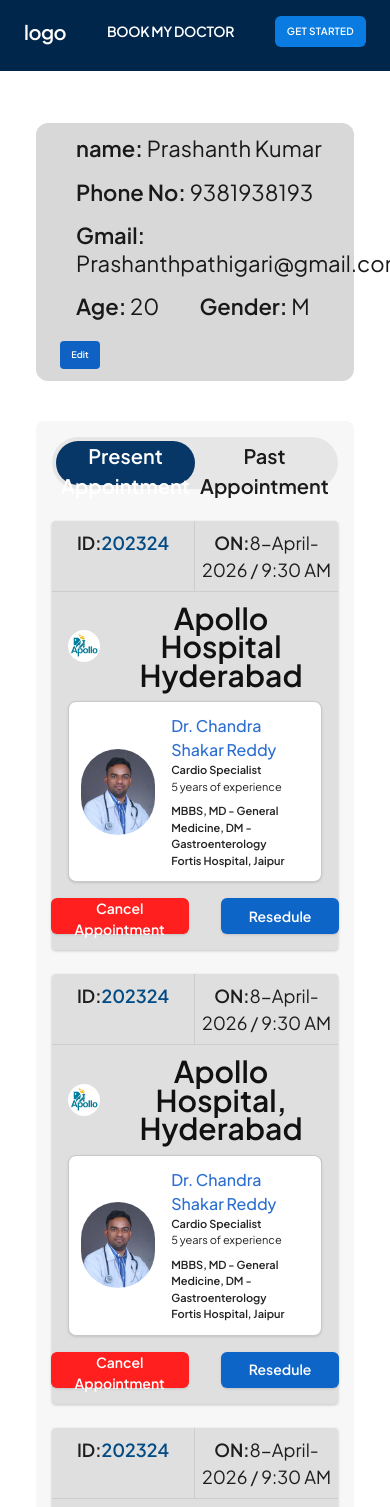
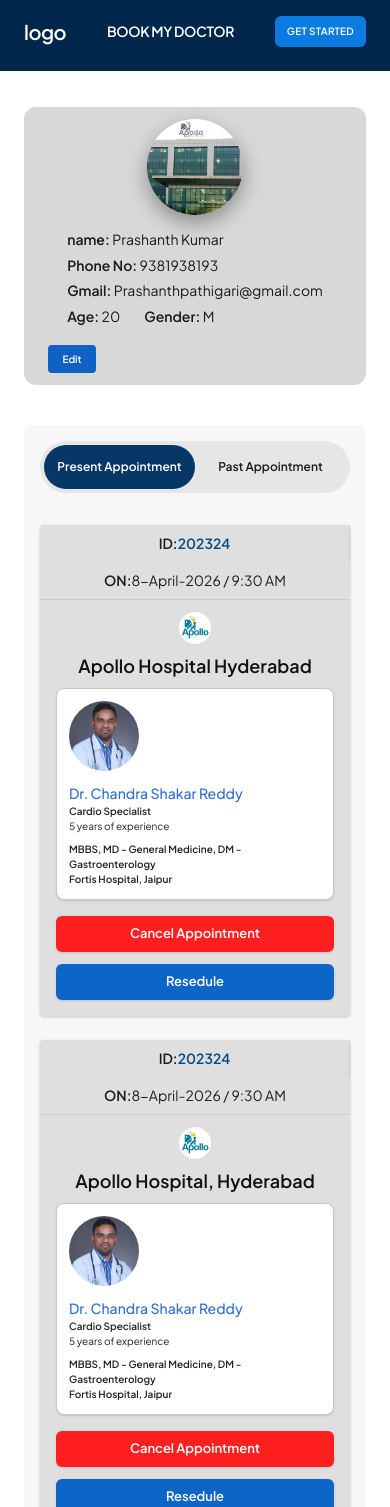
Before and after one commit to Altusd2d/appointoHealth, a Next.js app: page /user-dashboard in a window 390 px wide. Shown: the top 1507 px of the page. Built offline with nearby package versions, Linux system fonts and the light colour scheme.

Commit message:
added responsiveness for userdashboard

```diff
--- a/src/app/user-dashboard/page.tsx
+++ b/src/app/user-dashboard/page.tsx
@@ -91,11 +91,11 @@
   const [activeTab, setActiveTab] = useState<"present" | "past">("present");
 
   return (
-    <main className="min-h-screen  px-4 py-8 md:px-10 ">
-      <section className="mx-auto max-w-[860px] rounded-[8px]  p-5  md:p-8">
+    <main className="min-h-screen px-3 py-6 sm:px-4 sm:py-8 md:px-10">
+      <section className="mx-auto max-w-[860px] rounded-[8px] p-3 sm:p-5 md:p-8">
         <div className="flex flex-col gap-5 md:flex-row md:items-start md:justify-between bg-[#d8d8d8] py-3 px-6 rounded-xl">
-          <div className="flex items-center gap-4 md:gap-6">
-            <div className="h-[130px] w-[130px] overflow-hidden rounded-full shadow-[0_8px_20px_rgba(0,0,0,0.35)]">
+          <div className="flex items-center gap-4 md:gap-6 max-sm:flex-col justify-center">
+            <div className="h-[96px] w-[96px] overflow-hidden rounded-full shadow-[0_8px_20px_rgba(0,0,0,0.35)] sm:h-[110px] sm:w-[110px] md:h-[130px] md:w-[130px]">
               <Image
                 src="/hospital/apollo.jpg"
                 alt="Patient profile"
@@ -104,7 +104,7 @@
                 className="h-full w-full object-cover"
               />
             </div>
-            <div className="space-y-4 text-[22px] leading-tight text-[#191919]">
+            <div className="space-y-2 sm:space-y-3 md:space-y-4 text-[14px] leading-tight text-[#191919] sm:text-[17px] md:text-[22px]">
               <p>
                 <span className="font-semibold">name:</span> Prashanth Kumar
               </p>
@@ -115,7 +115,7 @@
                 <span className="font-semibold">Gmail:</span>{" "}
                 Prashanthpathigari@gmail.com
               </p>
-              <p className="space-x-10">
+              <p className="flex flex-wrap items-center gap-x-6 gap-y-1 md:gap-x-10">
                 <span>
                   <span className="font-semibold">Age:</span> 20
                 </span>
@@ -125,7 +125,7 @@
               </p>
             </div>
           </div>
-          <button className="h-7 w-10 rounded-sm bg-[#0f62c3] text-[9px] font-semibold text-white">
+          <button className="h-7 w-12 max-sm:text-center rounded-sm bg-[#0f62c3] text-[10px] font-semibold text-white">
             Edit
           </button>
         </div>
@@ -134,7 +134,7 @@
           <div className="flex rounded-full bg-[#e6e6e6] p-1">
             <button
               onClick={() => setActiveTab("present")}
-              className={`h-11 w-1/2 rounded-full text-[20px] font-semibold ${
+              className={`h-11 w-1/2 rounded-full px-2 text-[12px] font-semibold sm:text-[15px] md:text-[20px] ${
                 activeTab === "present"
                   ? "bg-[#073766] text-white"
                   : "text-[#1b1b1b]"
@@ -144,7 +144,7 @@
             </button>
             <button
               onClick={() => setActiveTab("past")}
-              className={`h-11 w-1/2 rounded-full text-[20px] font-semibold ${
+              className={`h-11 w-1/2 rounded-full px-2 text-[12px] font-semibold sm:text-[15px] md:text-[20px] ${
                 activeTab === "past"
                   ? "bg-[#073766] text-white"
                   : "text-[#1b1b1b]"
@@ -161,7 +161,7 @@
                   key={`${appointment.id}-${index}`}
                   className="rounded-[4px] bg-[#dfdfdf] pb-4 shadow-[0_1px_3px_rgba(0,0,0,0.2)]"
                 >
-                  <div className="grid grid-cols-2 border-b border-[#cdcdcd] text-center text-[18px] font-semibold text-[#1d1d1d]">
+                  <div className="grid grid-cols-1 border-b border-[#cdcdcd] text-center text-[14px] font-semibold text-[#1d1d1d] sm:grid-cols-2 sm:text-[16px] md:text-[18px]">
                     <p className="border-r border-[#cdcdcd] py-2">
                       ID:
                       <span className="text-[#034b85]">{appointment.id}</span>
@@ -175,7 +175,7 @@
                   </div>
 
                   <div className="px-4 pt-3">
-                    <div className="flex items-center justify-center gap-5">
+                    <div className="flex flex-wrap items-center justify-center gap-3 sm:gap-5">
                       <Image
                         src={appointment.logo}
                         alt="Hospital logo"
@@ -183,7 +183,7 @@
                         height={32}
                         className="h-8 w-auto object-contain rounded-full"
                       />
-                      <h3 className="px-2 text-center text-[30px] font-semibold leading-[0.95] text-[#111111] md:text-[23px]">
+                      <h3 className="px-2 text-center text-[18px] font-semibold leading-[1.1] text-[#111111] sm:text-[21px] md:text-[23px]">
                         {appointment.hospital}
                       </h3>
                       {/* <button className="h-8 rounded border border-[#8a8a8a] bg-white px-3 text-[14px] font-semibold text-[#0b2a4d] shadow">
@@ -191,16 +191,16 @@
                       </button> */}
                     </div>
 
-                    <div className="mx-auto mt-3 flex max-w-[560px] items-center gap-4 rounded-[8px] border border-[#c8c8c8] bg-white  p-3 shadow">
+                    <div className="mx-auto mt-3 flex max-w-[560px] flex-wrap items-start gap-3 rounded-[8px] border border-[#c8c8c8] bg-white p-3 shadow sm:flex-nowrap sm:items-center sm:gap-4">
                       <Image
                         src={appointment.doctorPhoto}
                         alt={appointment.doctor}
                         width={86}
                         height={86}
-                        className="h-[86px] w-[86px] rounded-full object-cover"
+                        className="h-[70px] w-[70px] rounded-full object-cover sm:h-[86px] sm:w-[86px]"
                       />
-                      <div className="text-[11px] text-[#222]">
-                        <p className="text-[16px] text-[#2c6fd1] font-medium">
+                      <div className="text-[10px] text-[#222] sm:text-[11px]">
+                        <p className="text-[14px] text-[#2c6fd1] font-medium sm:text-[16px]">
                           {appointment.doctor}
                         </p>
                         <p className="font-semibold">{appointment.specialty}</p>
@@ -214,11 +214,11 @@
                       </div>
                     </div>
 
-                    <div className="mt-4 flex items-center justify-center gap-8">
-                      <button className="h-9 rounded-md bg-[#ff1f1f] px-6 text-[14px] font-semibold text-white shadow">
+                    <div className="mt-4 flex flex-wrap items-center justify-center gap-3 sm:gap-8">
+                      <button className="h-9 w-full rounded-md bg-[#ff1f1f] px-5 text-[13px] font-semibold text-white shadow sm:w-auto sm:px-6 sm:text-[14px]">
                         Cancel Appointment
                       </button>
-                      <button className="h-9 rounded-md bg-[#0d65c8] px-7 text-[14px] font-semibold text-white shadow">
+                      <button className="h-9 w-full rounded-md bg-[#0d65c8] px-7 text-[13px] font-semibold text-white shadow sm:w-auto sm:text-[14px]">
                         Resedule
                       </button>
                     </div>
@@ -233,7 +233,7 @@
                   key={`${appointment.id}-past-${index}`}
                   className="rounded-[4px] bg-[#dfdfdf] pb-4 shadow-[0_1px_3px_rgba(0,0,0,0.2)]"
                 >
-                  <div className="grid grid-cols-2 border-b border-[#cdcdcd] text-center text-[18px] font-semibold text-[#1d1d1d]">
+                  <div className="grid grid-cols-1 border-b border-[#cdcdcd] text-center text-[14px] font-semibold text-[#1d1d1d] sm:grid-cols-2 sm:text-[16px] md:text-[18px]">
                     <p className="border-r border-[#cdcdcd] py-2">
                       ID:
                       <span className="text-[#034b85]">{appointment.id}</span>
@@ -247,7 +247,7 @@
                   </div>
 
                   <div className="px-4 pt-3">
-                    <div className="flex items-center justify-between">
+                    <div className="flex flex-wrap items-center justify-center gap-3 sm:justify-between">
                       <Image
                         src={appointment.logo}
                         alt="Hospital logo"
@@ -255,7 +255,7 @@
                         height={32}
                         className="h-8 w-auto object-contain"
                       />
-                      <h3 className="px-2 text-center text-[30px] font-semibold leading-[0.95] text-[#111111] md:text-[23px]">
+                      <h3 className="px-2 text-center text-[18px] font-semibold leading-[1.1] text-[#111111] sm:text-[21px] md:text-[23px]">
                         {appointment.hospital}
                       </h3>
                       {/* <button className="h-8 rounded border border-[#8a8a8a] bg-white px-3 text-[14px] font-semibold text-[#0b2a4d] shadow">
@@ -263,16 +263,16 @@
                       </button> */}
                     </div>
 
-                    <div className="mx-auto mt-3 flex max-w-[560px] items-center gap-4 rounded-[8px] border border-[#c8c8c8] bg-[#f6f6f6] p-3 shadow">
+                    <div className="mx-auto mt-3 flex max-w-[560px] flex-wrap items-start gap-3 rounded-[8px] border border-[#c8c8c8] bg-[#f6f6f6] p-3 shadow sm:flex-nowrap sm:items-center sm:gap-4">
                       <Image
                         src={appointment.doctorPhoto}
                         alt={appointment.doctor}
                         width={86}
                         height={86}
-                        className="h-[86px] w-[86px] rounded-full object-cover"
+                        className="h-[70px] w-[70px] rounded-full object-cover sm:h-[86px] sm:w-[86px]"
                       />
-                      <div className="text-[11px] text-[#222]">
-                        <p className="text-[16px] text-[#2c6fd1]">
+                      <div className="text-[10px] text-[#222] sm:text-[11px]">
+                        <p className="text-[14px] text-[#2c6fd1] sm:text-[16px]">
                           {appointment.doctor}
                         </p>
                         <p>{appointment.specialty}</p>
@@ -282,11 +282,11 @@
                       </div>
                     </div>
 
-                    <div className="mt-4 flex items-center justify-center gap-8">
-                      <button className="h-9 rounded-md bg-[#ff1f1f] px-7 text-[14px] font-semibold text-white shadow">
+                    <div className="mt-4 flex flex-wrap items-center justify-center gap-3 sm:gap-8">
+                      <button className="h-9 w-full rounded-md bg-[#ff1f1f] px-7 text-[13px] font-semibold text-white shadow sm:w-auto sm:text-[14px]">
                         Delete
                       </button>
-                      <button className="h-9 rounded-md bg-[#0d65c8] px-7 text-[14px] font-semibold text-white shadow">
+                      <button className="h-9 w-full rounded-md bg-[#0d65c8] px-7 text-[13px] font-semibold text-white shadow sm:w-auto sm:text-[14px]">
                         Book Once Again
                       </button>
                     </div>
```
Also changed, not shown: src/components/hero/navbar.tsx (+9 -0 lines), public/logo.png (added).
